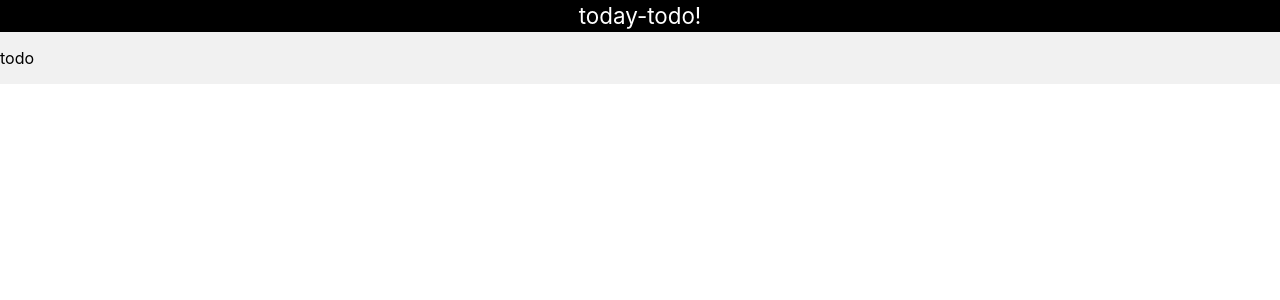
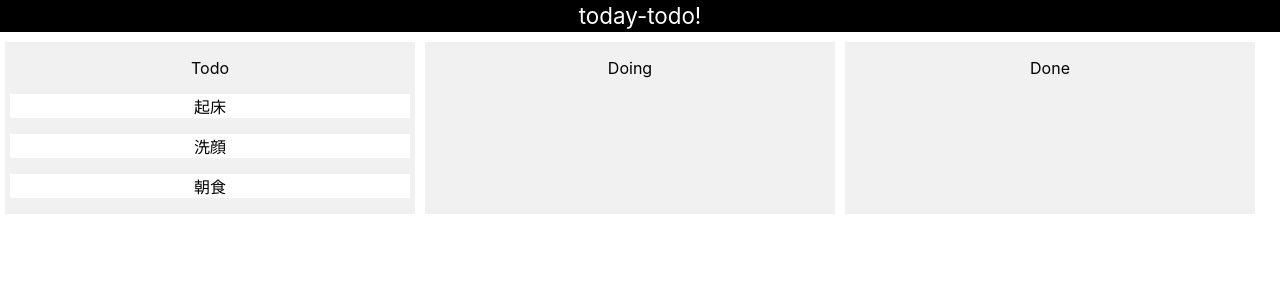
Before and after one commit to daichi1991/today-todo, a React (Create React App) app in the folder fronted/: page / in a window 1280 px wide. Shown: the top 300 px of the page. Built offline with nearby package versions, Linux system fonts and the light colour scheme.

Commit message:
todoList

```diff
--- a/fronted/package.json
+++ b/fronted/package.json
@@ -3,6 +3,7 @@
   "version": "0.1.0",
   "private": true,
   "dependencies": {
+    "@material-ui/core": "^4.11.3",
     "@testing-library/jest-dom": "^5.11.4",
     "@testing-library/react": "^11.1.0",
     "@testing-library/user-event": "^12.1.10",
--- a/fronted/src/App.tsx
+++ b/fronted/src/App.tsx
@@ -1,14 +1,19 @@
 import React from 'react';
-import logo from './logo.svg';
 import './App.css';
 import { Header } from './components/molecules/header';
-import { OneBoard } from './components/molecules/oneboard';
+import { Boards } from './components/molecules/boards';
+
+const boardContents = [
+  {id:1, name:"Todo", position:1 },
+  {id:2, name:"Doing", position:2},
+  {id:3, name:"Done", position:3 },
+]
 
 function App() {
   return (
     <div className="App">
       <Header title="today-todo!" />
-      <OneBoard name="todo" />
+      <Boards boards={boardContents} />
     </div>
   );
 }
--- /dev/null
+++ b/fronted/src/components/molecules/boards.tsx
@@ -0,0 +1,65 @@
+import * as React from 'react';
+import styled from 'styled-components'
+import { Todos } from './todos'
+
+const AllBoard = styled.div`
+    display: flex;
+    margin: 10px 0 ;
+`
+
+const BoardArea = styled.div`
+    margin: 0 5px;
+    padding: 0 5px;
+    width: 400px;
+    height: auto;
+    background: #f1f1f1;
+`
+
+const BoardName = styled.p`
+    font-size:16px;
+`
+const todoContents = [
+    {id:1, title: "起床", memo: "おはよう", position: 1, board_id: 1},
+    {id:2, title: "洗顔", memo: "ばしゃばしゃ", position: 2, board_id: 1},
+    {id:3, title: "朝食", memo: "もぐもぐ", position: 3, board_id: 1}
+]
+
+type Board = {
+    id: number;
+    name: string;
+    position: number;
+};
+
+interface Props{
+    boards: Board[];
+}
+
+export const Boards:React.FC<Props> = (props: Props) =>{
+        const {boards} = props;
+        const sortedBoards:Board[] = boards.sort((n1, n2) =>{
+            if(n1.position > n2.position){
+                return 1;
+            }else if(n1.position < n2.position){
+                return -1;
+            }else{
+                return 0;
+            }
+
+        });
+        const boardElements = sortedBoards.map((board) =>{
+            const todoElements = todoContents.filter((todoContent) => todoContent.board_id === board.id );
+            return(
+                <BoardArea key={board.id}>
+                    <BoardName>{board.name}</BoardName>
+                    <Todos todoList={todoElements}/>
+                </BoardArea>
+                );
+            });
+        return(
+            <>
+                <AllBoard>
+                    {boardElements}
+                </AllBoard>
+            </>
+        )
+}
--- a/fronted/src/components/molecules/oneboard.tsx
+++ /dev/null
@@ -1,25 +0,0 @@
-import * as React from 'react';
-import styled from 'styled-components'
-
-const BoardArea = styled.div`
-    display: flex;
-    height: auto;
-    background: #f1f1f1;
-`
-
-const BoardName = styled.p`
-    font-size:16px;
-`
-
-interface Props {
-    name: string;
-}
-
-export const OneBoard: React.FC<Props> = (props) =>{
-    const name = props.name;
-    return(
-            <BoardArea>
-                <BoardName>{name}</BoardName>
-            </BoardArea>
-    )
-}
--- /dev/null
+++ b/fronted/src/components/molecules/todos.tsx
@@ -0,0 +1,66 @@
+import * as React from 'react';
+import styled from 'styled-components';
+import Modal from '@material-ui/core';
+
+const {useState} = React;
+
+const AllTodo = styled.div`
+
+`;
+
+const TodoArea = styled.div`
+    background: #fff;
+`;
+
+const TodoTitle = styled.p`
+
+`;
+
+
+
+export type TodoType = {
+    id: number;
+    title: string;
+    memo: string;
+    position: number;
+    board_id: number;
+}
+
+interface Props {
+    todoList: TodoType[];
+}
+
+
+export const Todos:React.FC<Props> = (props: Props) =>{
+    const [madalOpen, setModalOpen] = useState(false);
+
+    const handleOpen = () =>{
+        setModalOpen(true);
+    }
+    const { todoList } = props;
+    const sortedTodoList:TodoType[] = todoList.sort((n1, n2) => {
+        if(n1.position > n2.position){
+            return 1;
+        }else if(n1.position < n2.position){
+            return -1;
+        }else{
+            return 0;
+        }
+    });
+
+    const todoListElement = sortedTodoList.map((todoList)=>{
+        return(
+            <TodoArea key={todoList.id} >
+                <TodoTitle>{todoList.title}</TodoTitle>
+            </TodoArea>
+        )
+    });
+
+    return(
+        <>
+            <AllTodo>
+                {todoListElement}
+            </AllTodo>
+        </>
+    )
+}
```
Also changed, not shown: fronted/src/components/molecules/todoDetail.tsx (added, +23 -0 lines), 1 other file (tests, documents, lock files or other folders).
